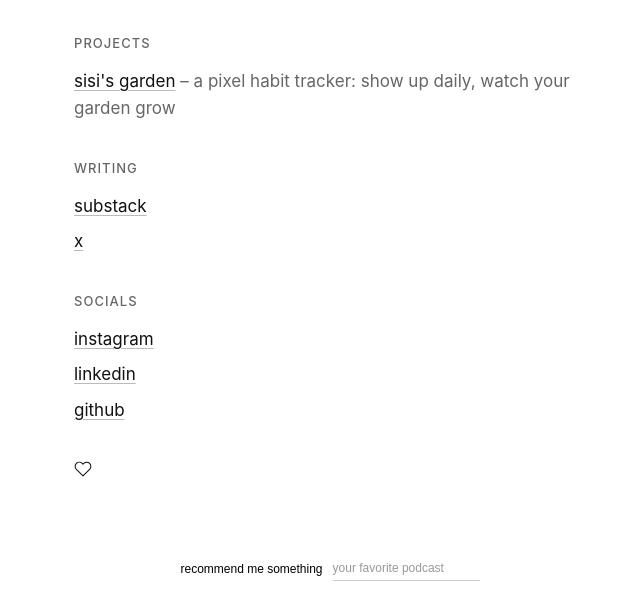
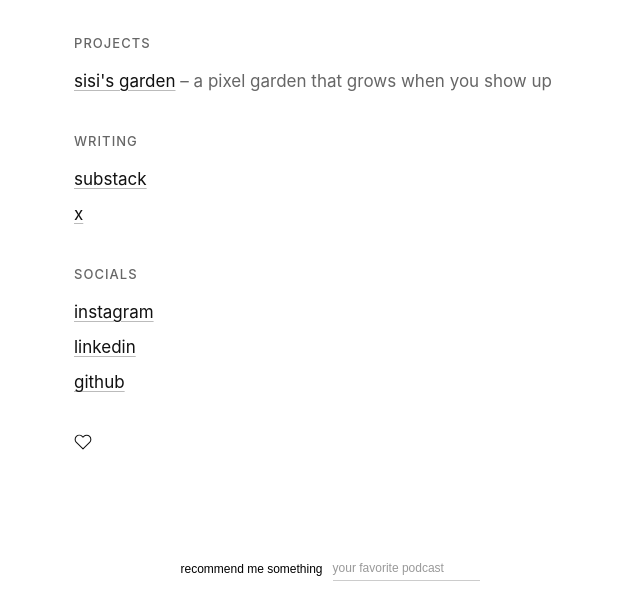
Before and after one commit to sisiliu10/sisi-liu.de, a plain HTML site: page index.html in a window 1280 px wide. Shown: the part 161-776 px from the top of the page, without its empty margins (310-950 px from the left). Drawn offline with Linux system fonts and the light colour scheme.

Commit message:
New description for sisi's garden
Co-Authored-By: Claude Opus 5.5 <noreply@anthropic.com>
Claude-Session: https://claude.ai/code/session_01DMacgiyV4v6jvPW1bYUkon

```diff
--- a/index.html
+++ b/index.html
@@ -52,7 +52,7 @@ html.lock body{position:fixed;inset:0;width:100%;touch-action:none;-webkit-user-
 <p class="i">munich</p>
 <h2>Projects</h2>
 <ul>
-<li><a href="https://sisiliu10.github.io/sisis-garden/">sisi's garden</a> <span>– a pixel habit tracker: show up daily, watch your garden grow</span></li>
+<li><a href="https://sisiliu10.github.io/sisis-garden/">sisi's garden</a> <span>– a pixel garden that grows when you show up</span></li>
 </ul>
 <h2>Writing</h2>
 <ul>
```
